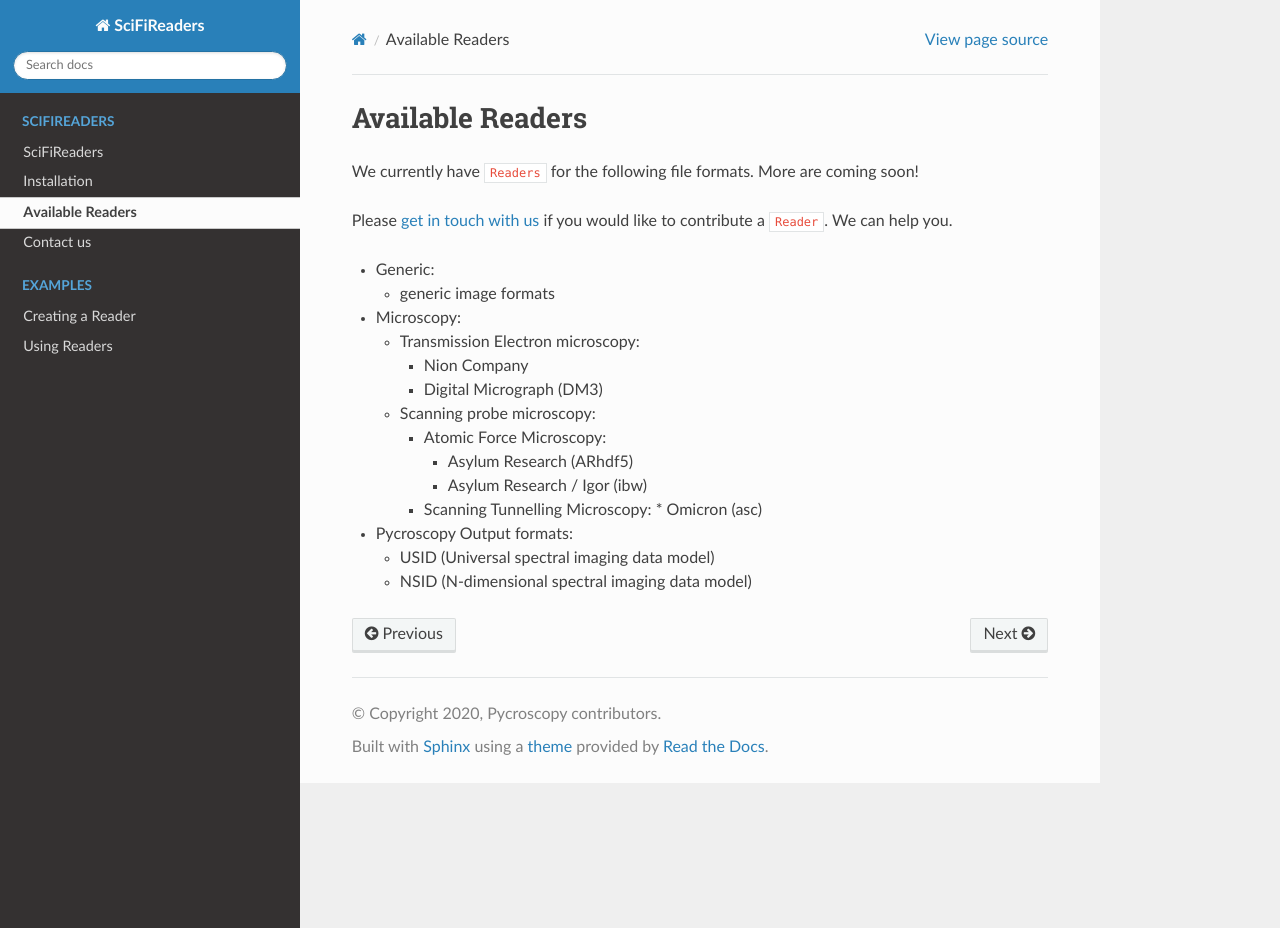
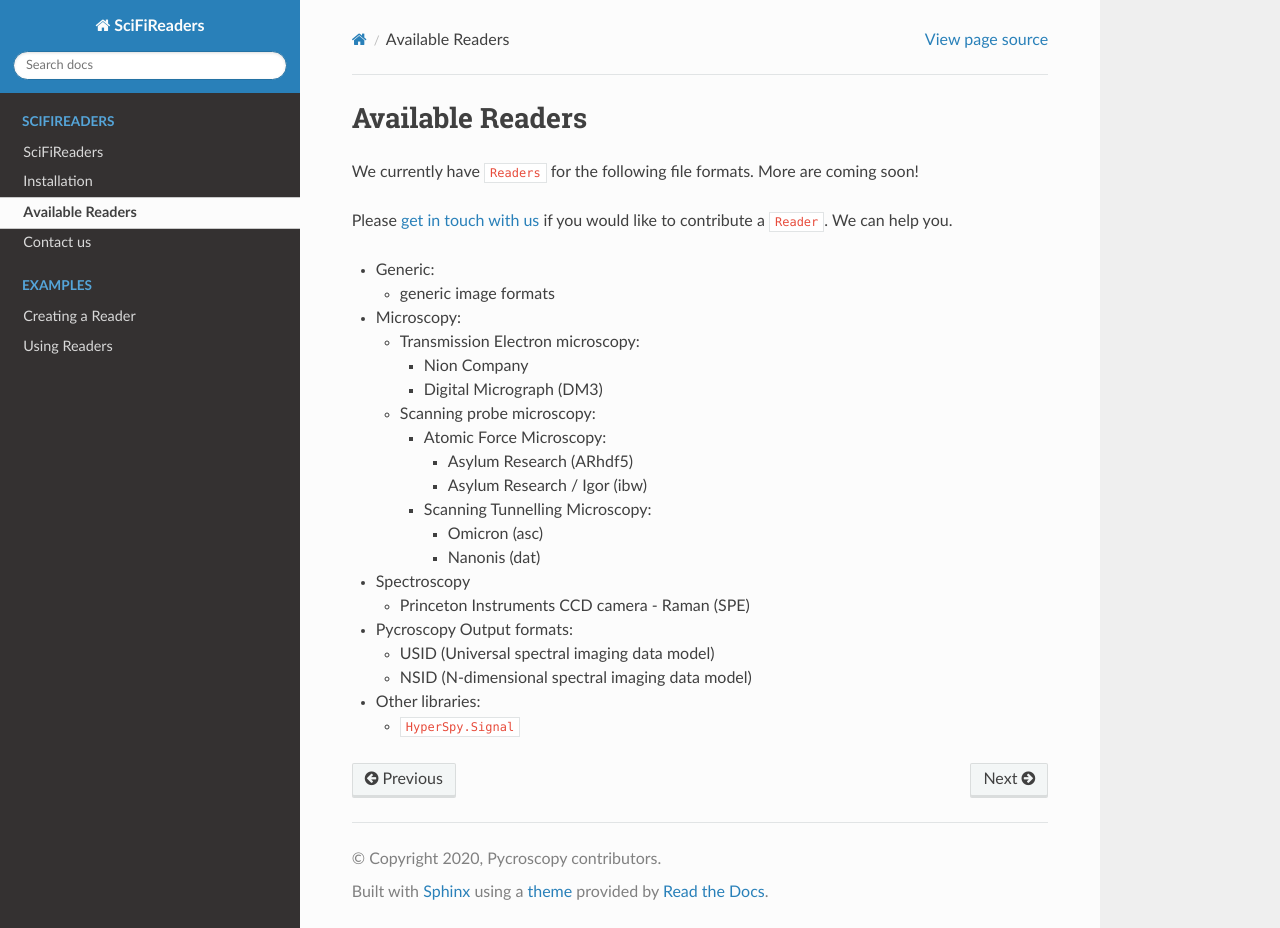
Before and after one commit to pycroscopy/SciFiReaders, a Sphinx documentation site: the page built from docs/source/available_readers.rst, in a window 1280 px wide and 928 px high. Built offline with Sphinx 7.4.7 and the Read the Docs theme 2.0.0, drawn with Linux system fonts in a browser that asks for light colours; pages that are not in the unit, such as notebooks, are missing from menus; the version number could not be read and is left out.

Commit message:
Updated available readers

```diff
--- a/docs/source/available_readers.rst
+++ b/docs/source/available_readers.rst
@@ -20,9 +20,17 @@ Please `get in touch with us <./contact.html>`_ if you would like to contribute
       * Asylum Research (ARhdf5)
       * Asylum Research / Igor (ibw)
     * Scanning Tunnelling Microscopy:
+
       * Omicron (asc)
+      * Nanonis (dat)
+* Spectroscopy
+
+  * Princeton Instruments CCD camera - Raman (SPE)
 
 * Pycroscopy Output formats:
 
   * USID (Universal spectral imaging data model)
   * NSID (N-dimensional spectral imaging data model)
+* Other libraries:
+
+  * ``HyperSpy.Signal``
```
